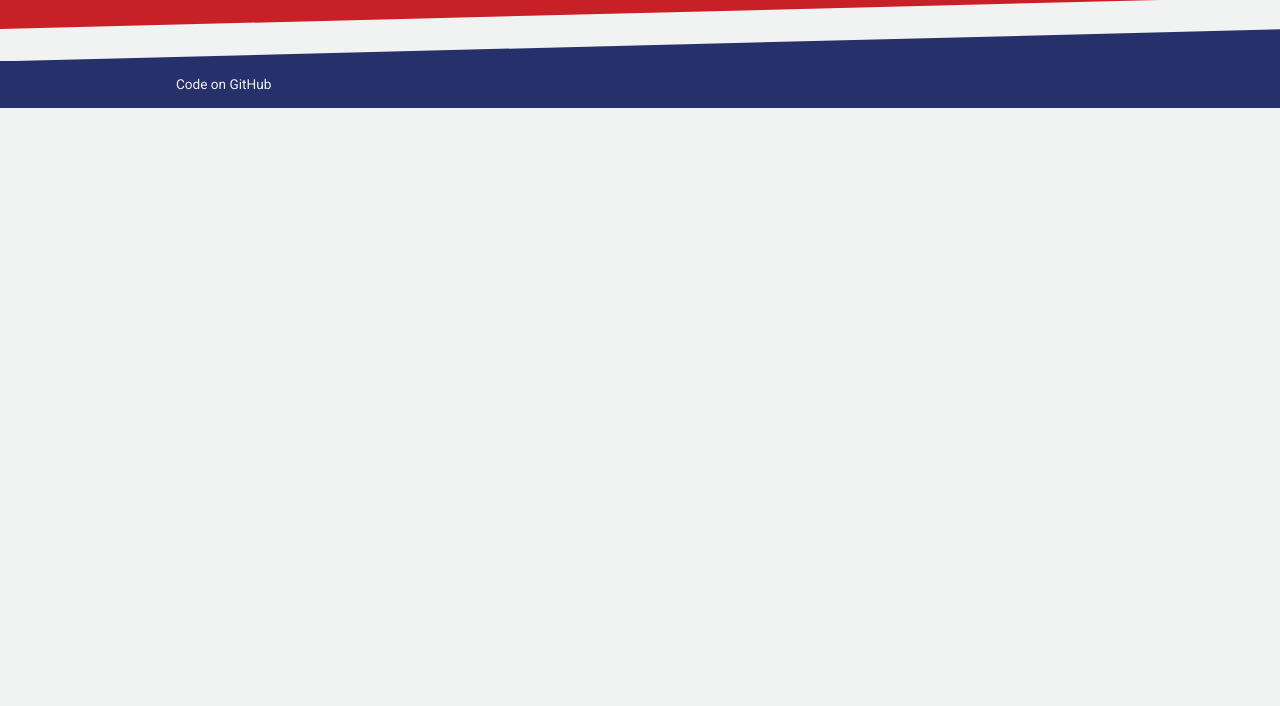
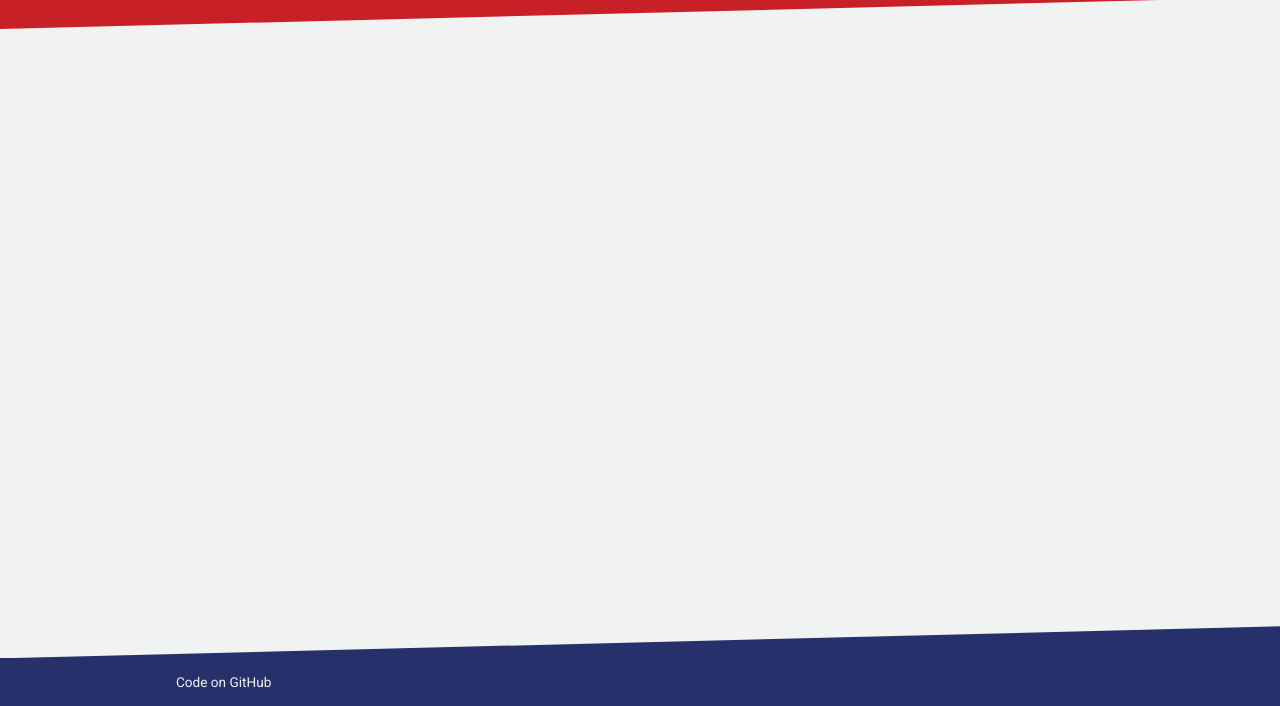
Before and after one commit to stephtanto/fantasy-sushi-go, a website: page public/index.html in a window 1280 px wide. Shown: the part 94-800 px from the top of the page. Drawn offline with nearby package versions, Linux system fonts and the light colour scheme; some packages are replaced by stand-ins of ours; files that its build step writes are made by us from their sources.

Commit message:
Sticky footer

```diff
--- a/app/styles/layout/_footer.scss
+++ b/app/styles/layout/_footer.scss
@@ -1,6 +1,7 @@
 .footer {
   background: $color-blue;
   color: $color-white;
+  flex-shrink: 0;
   font-size: 0.85em;
   margin-top: 2rem;
   padding: 1em;
--- a/app/styles/layout/_header.scss
+++ b/app/styles/layout/_header.scss
@@ -1,5 +1,6 @@
 .header {
   background: $color-red;
+  flex-shrink: 0;
   position: relative;
 
   @include breakpoint(mobile) {
--- a/app/styles/layout/_layout.scss
+++ b/app/styles/layout/_layout.scss
@@ -1,10 +1,16 @@
+body {
+  display: flex;
+  flex-flow: column;
+}
+
+.content {
+  flex-grow: 1;
+  padding: 1rem 0;
+}
+
 .container {
   margin: 0 auto;
   max-width: 60rem;
   padding: 0 1rem;
   width: 100%;
 }
-
-.content {
-  padding: 1rem 0;
-}
```
